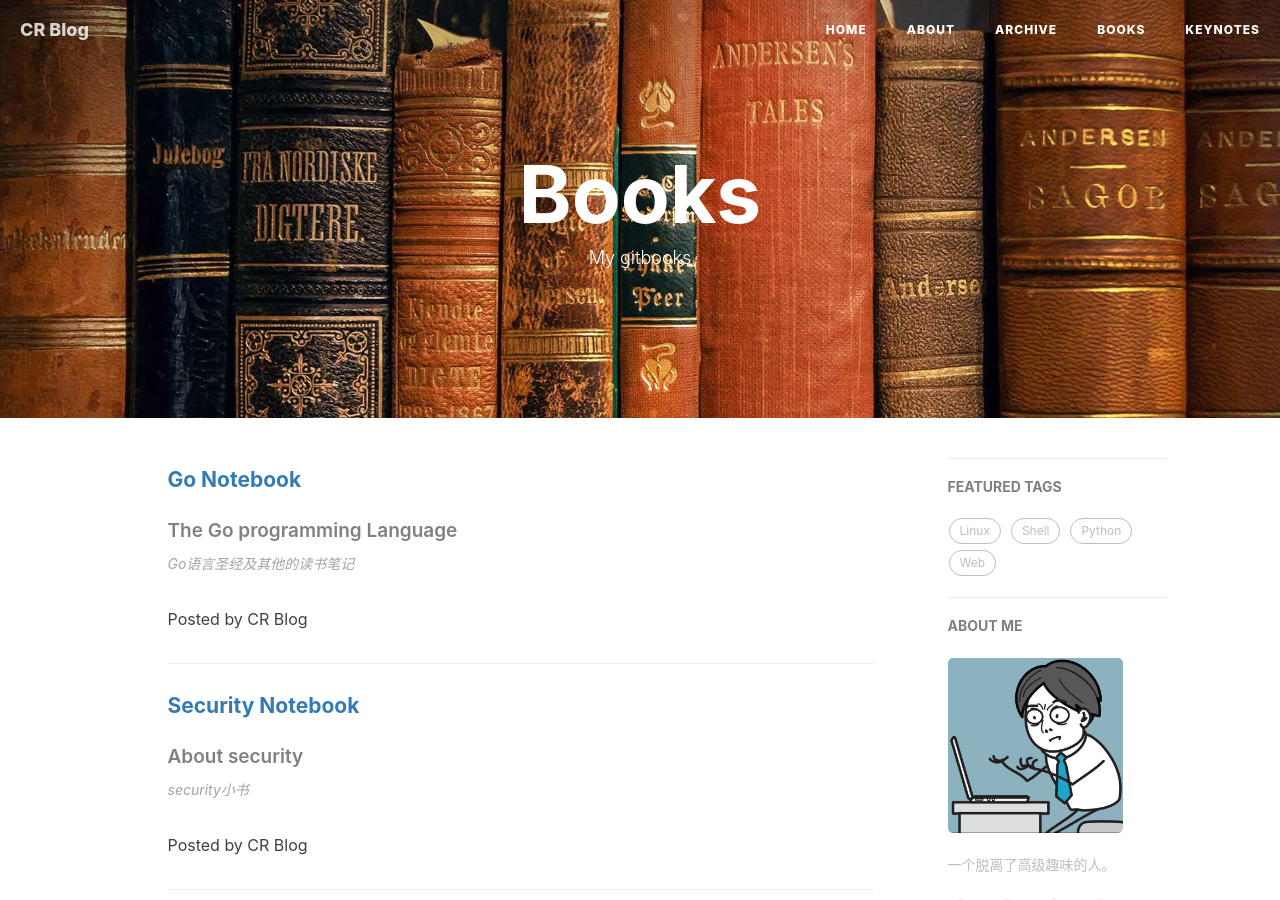
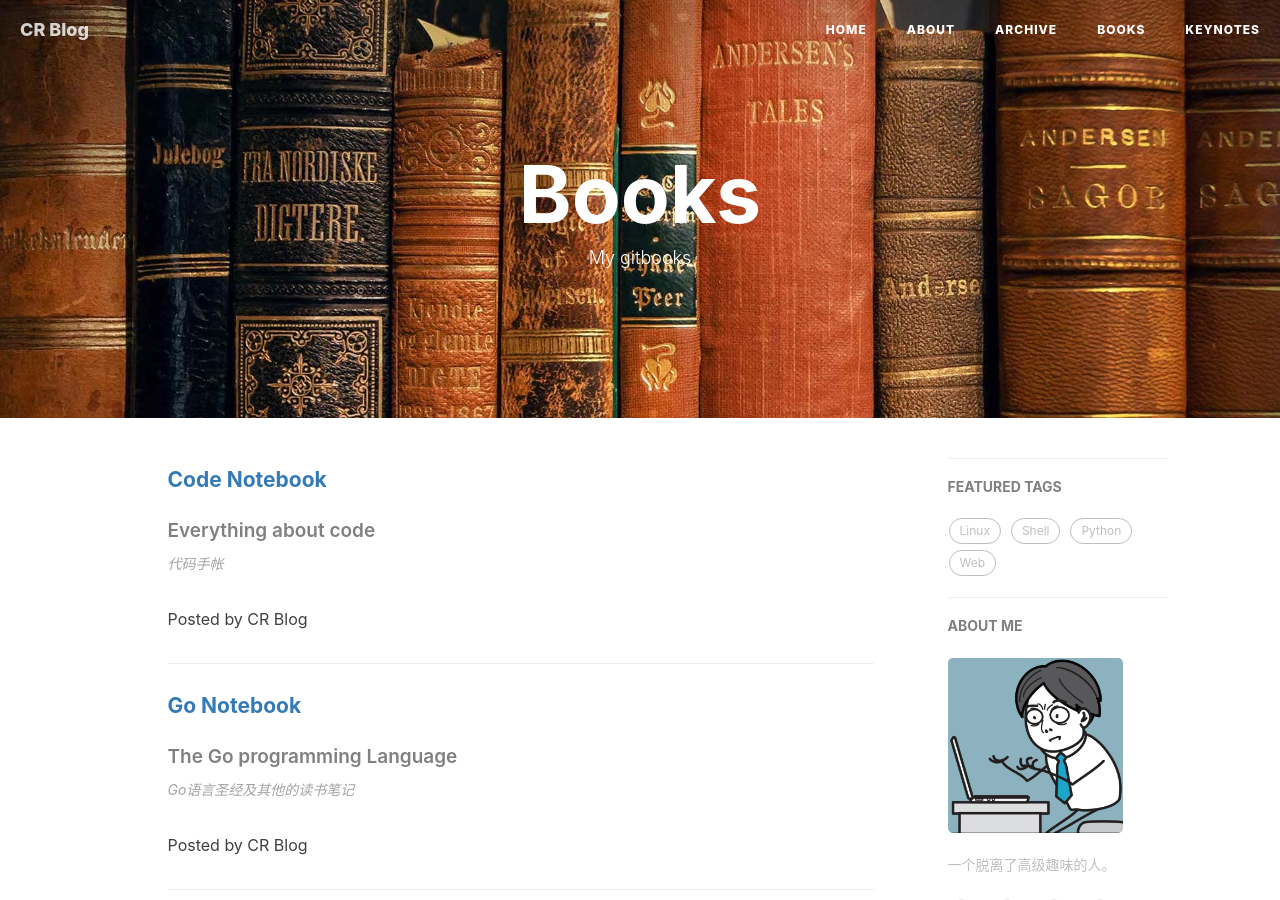
Before and after one commit to riverchu/riverchu.github.io, a Jekyll site: the page built from pages/books.html, in a window 1280 px wide and 900 px high. Built offline with Jekyll 4.4.1, drawn with Linux system fonts in a browser that asks for light colours; nearby versions of some CDN libraries; comment, search, counter and statistics services are not loaded.

Commit message:
add new book

```diff
--- a/_data/books.json
+++ b/_data/books.json
@@ -1,4 +1,11 @@
-[{
+[
+    {
+        "title": "Code Notebook",
+        "subtitle": "Everything about code",
+        "url": "/CodeNote/",
+        "description": "代码手帐"
+    },
+    {
         "title": "Go Notebook",
         "subtitle": "The Go programming Language",
         "url": "/GoNote/",
```
